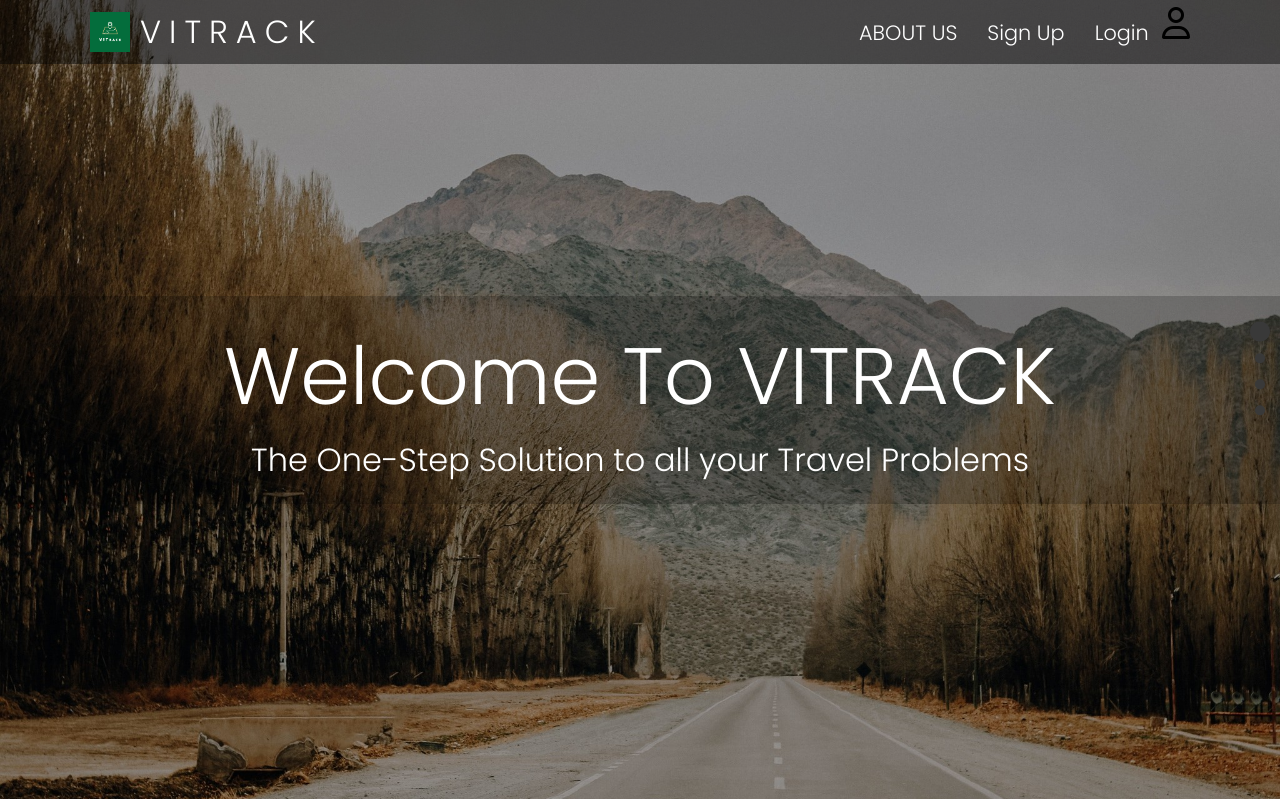
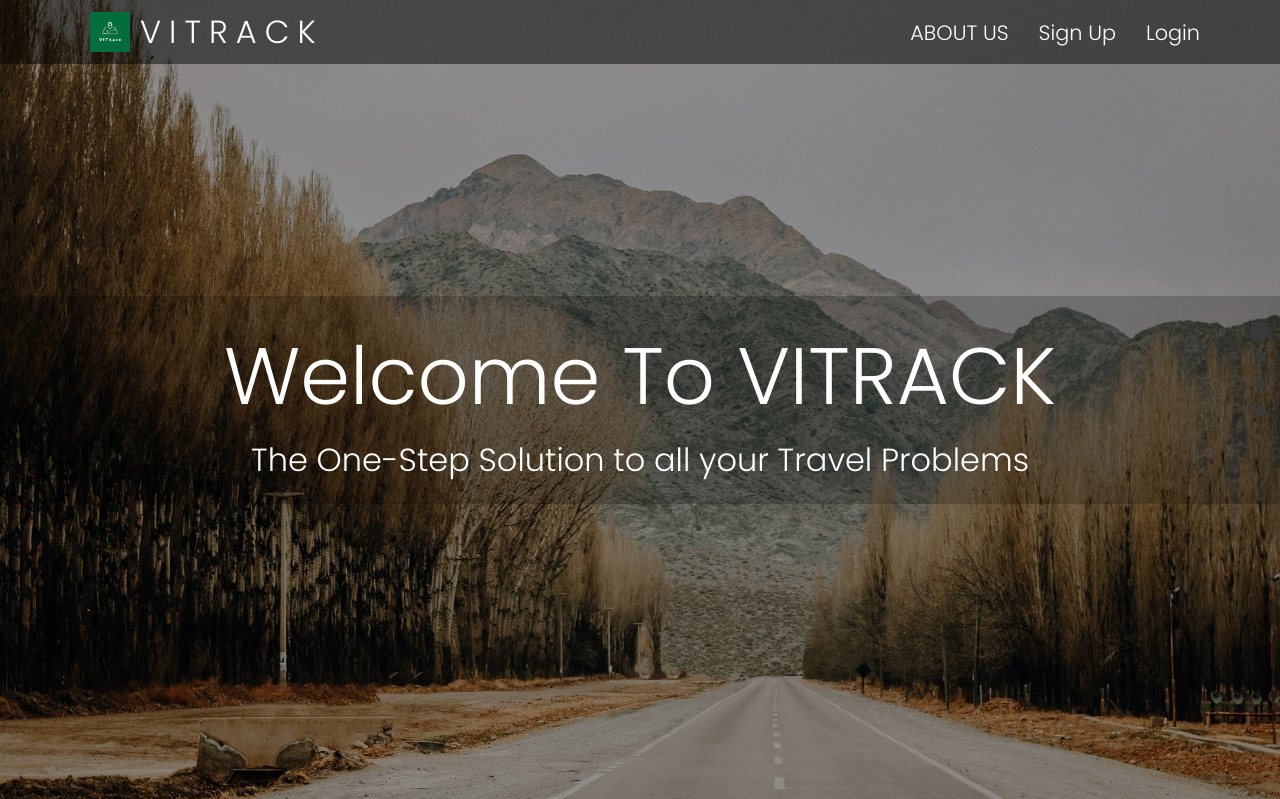
Before and after one commit to ro-jc/vtrack, a Flask app: page / in a window 1280 px wide. Shown: the top 799 px of the page. Run offline with Flask 2, Linux system fonts and the light colour scheme; the visitor is signed in with stand-in values (Sample User, id 1); some libraries are stand-ins or nearby versions; some web fonts are replaced.

Commit message:
change profile icon on index

```diff
--- a/templates/index.html
+++ b/templates/index.html
@@ -53,7 +53,6 @@
           </div>
         </div>
         <div class="menuContainer">
-          <!-- <div class="tab homePage">HOME</div> -->
           <div class="tab aboutUs">ABOUT US</div>
           <!-- <div class="tab cycRent">cycle rentals</div> -->
           <div class="tab signupButton">
@@ -63,11 +62,6 @@
             <a href="{{ url_for('login') }}">Login</a>
           </div>
         </div>
-        {% if signed_in %}
-        <div class="profileContainer">
-          <i class="fa-regular fa-user"></i>
-        </div>
-        {% endif %}
       </div>
 
     <div class="empty"></div>
```
